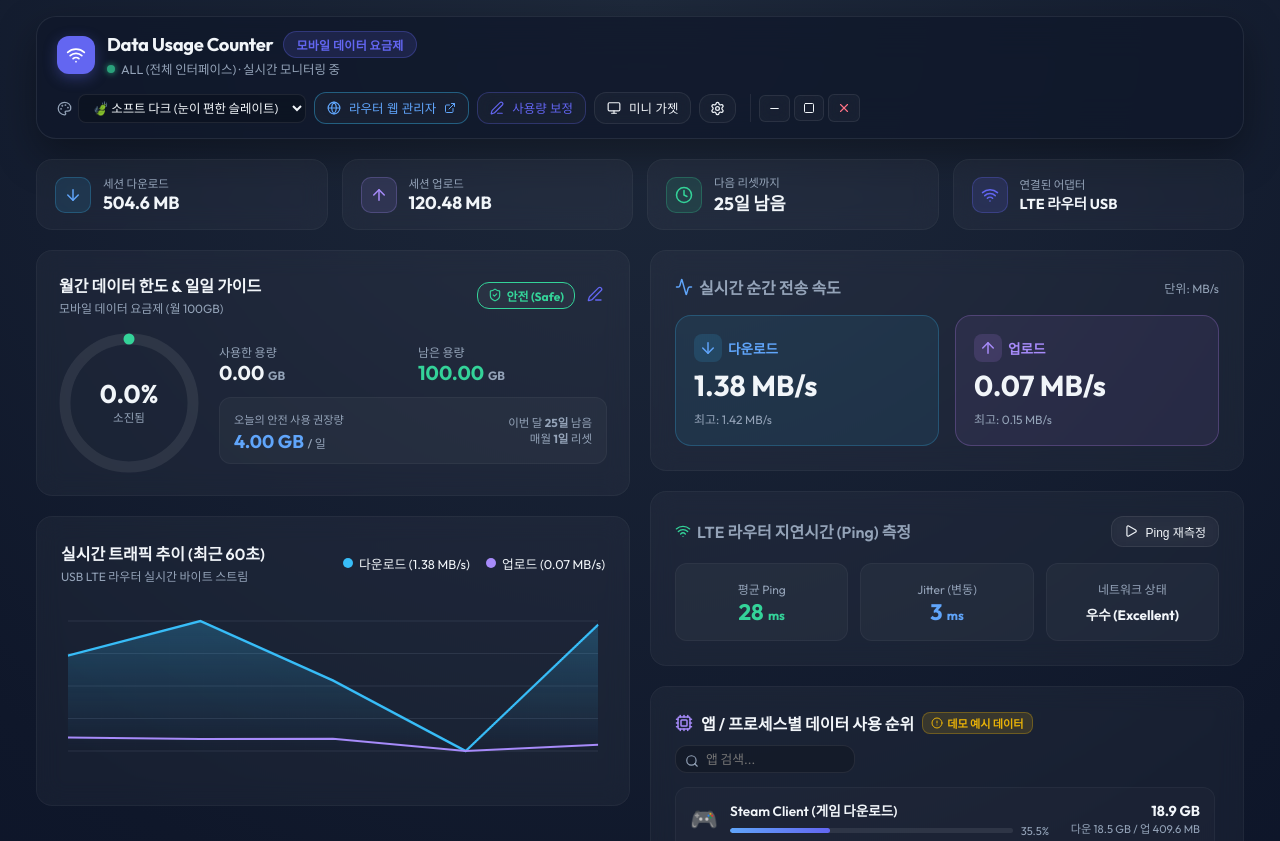
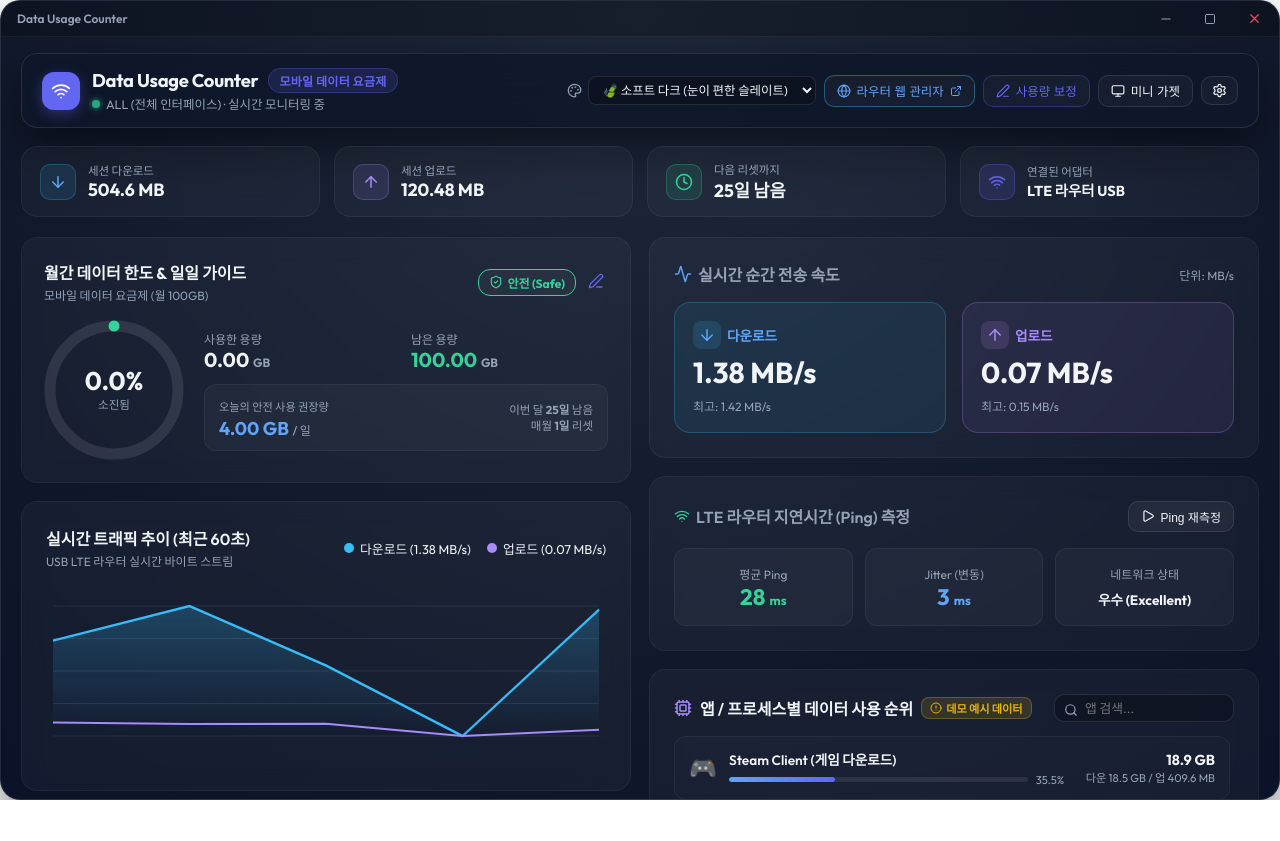
Before and after one commit to DonghyuckLeeKr/DataUsageCounter, a React (Vite) app: page / in a window 1280 px wide. Shown: the top 841 px of the page. After the commit the page ends 800 px from the top, so only its background shows below. Built offline with nearby package versions, Linux system fonts and the light colour scheme.

Commit message:
fix: Fixed top-right window titlebar controls, drag region isolation, and smooth rounded window frame

```diff
--- a/src/App.jsx
+++ b/src/App.jsx
@@ -1,4 +1,5 @@
 import React, { useState, useEffect } from 'react';
+import TitleBar from './components/TitleBar';
 import Header from './components/Header';
 import QuickStatsStrip from './components/QuickStatsStrip';
 import QuotaRingCard from './components/QuotaRingCard';
@@ -39,7 +40,7 @@ export default function App() {
         try {
           const { appWindow, LogicalSize } = await import('@tauri-apps/api/window');
           if (config.miniMode) {
-            await appWindow.setSize(new LogicalSize(350, 195));
+            await appWindow.setSize(new LogicalSize(340, 190));
             await appWindow.setAlwaysOnTop(true);
           } else {
             await appWindow.setSize(new LogicalSize(1120, 760));
@@ -93,7 +94,7 @@ export default function App() {
 
           // Check for threshold OS Push Notifications
           const totalGB = calculateTotalUsedGB(updated);
-          checkAndNotifyThresholds(totalGB, updated.monthlyLimitGB || 80, updated.carrierName);
+          checkAndNotifyThresholds(totalGB, updated.monthlyLimitGB || 100, updated.carrierName);
 
           return updated;
         });
@@ -128,13 +129,16 @@ export default function App() {
   // Render Always-on-top Mini Gadget View if miniMode is active
   if (config.miniMode) {
     return (
-      <div style={{ padding: '0', display: 'flex', justifyContent: 'center', alignItems: 'center', height: '100vh', background: 'transparent' }}>
+      <div className="app-window-container" style={{ borderRadius: '16px', border: '1px solid var(--glass-border)' }}>
+        <TitleBar title="Data Usage Counter - Mini" />
+        <div style={{ flex: 1, display: 'flex', justifyContent: 'center', alignItems: 'center', padding: '6px' }}>
           <MiniGadget
             config={config}
             telemetry={telemetry}
             onExpand={handleToggleMiniGadget}
             onOpenCalibration={() => setShowCalibration(true)}
           />
+        </div>
         {showCalibration && (
           <CalibrationModal
             config={config}
@@ -148,7 +152,13 @@ export default function App() {
 
   // Render Main Full Dashboard View
   return (
-    <div style={{ maxWidth: '1240px', margin: '0 auto', padding: '16px' }}>
+    <div className="app-window-container">
+
+      {/* Top Fixed TitleBar with Window Controls at Top Right */}
+      <TitleBar title="Data Usage Counter" />
+
+      {/* Scrollable Dashboard Body */}
+      <div style={{ flex: 1, overflowY: 'auto', padding: '16px 20px' }}>
 
         {/* Top Header */}
         <Header
@@ -169,13 +179,13 @@ export default function App() {
         {/* 2-Column Responsive Dashboard Layout */}
         <div style={{
           display: 'grid',
-        gridTemplateColumns: 'repeat(auto-fit, minmax(480px, 1fr))',
-        gap: '20px',
+          gridTemplateColumns: 'repeat(auto-fit, minmax(460px, 1fr))',
+          gap: '18px',
           alignItems: 'start'
         }}>
 
           {/* Left Column: Data Quota & Rolling Traffic Graph */}
-        <div style={{ display: 'flex', flexDirection: 'column', gap: '20px' }}>
+          <div style={{ display: 'flex', flexDirection: 'column', gap: '18px' }}>
             <QuotaRingCard
               config={config}
               onOpenCalibration={() => setShowCalibration(true)}
@@ -187,7 +197,7 @@ export default function App() {
           </div>
 
           {/* Right Column: Speed Meters, Latency Ping, App Usage */}
-        <div style={{ display: 'flex', flexDirection: 'column', gap: '20px' }}>
+          <div style={{ display: 'flex', flexDirection: 'column', gap: '18px' }}>
             <LiveSpeedCard
               telemetry={telemetry}
               unitMode={config.unitMode}
@@ -202,6 +212,8 @@ export default function App() {
 
         {/* Bottom Monetization Sponsor / Ad Banner */}
         <AdBanner config={config} />
+
+      </div>
 
       {/* Modals */}
       {showCalibration && (
--- a/src/components/Header.jsx
+++ b/src/components/Header.jsx
@@ -1,6 +1,5 @@
-import React, { useState, useEffect } from 'react';
-import { Wifi, Edit3, Settings, Monitor, Palette, Minus, Square, X, ExternalLink, Globe } from 'lucide-react';
-import { isTauriAvailable } from '../services/networkTelemetry';
+import React from 'react';
+import { Wifi, Edit3, Settings, Monitor, Palette, Globe, ExternalLink } from 'lucide-react';
 import { openRouterAdminPage } from '../services/routerDetectionService';
 
 export default function Header({
@@ -11,52 +10,13 @@ export default function Header({
   onSelectTheme,
   telemetry
 }) {
-  const [isTauri, setIsTauri] = useState(false);
-
-  useEffect(() => {
-    setIsTauri(isTauriAvailable());
-  }, []);
-
-  const handleMinimizeWindow = async () => {
-    if (isTauri) {
-      try {
-        const { appWindow } = await import('@tauri-apps/api/window');
-        await appWindow.minimize();
-      } catch (e) {
-        console.warn(e);
-      }
-    }
-  };
-
-  const handleMaximizeWindow = async () => {
-    if (isTauri) {
-      try {
-        const { appWindow } = await import('@tauri-apps/api/window');
-        await appWindow.toggleMaximize();
-      } catch (e) {
-        console.warn(e);
-      }
-    }
-  };
-
-  const handleCloseWindow = async () => {
-    if (isTauri) {
-      try {
-        const { appWindow } = await import('@tauri-apps/api/window');
-        await appWindow.hide();
-      } catch (e) {
-        console.warn(e);
-      }
-    }
-  };
-
   return (
     <header
       className="glass-panel"
       data-tauri-drag-region
       style={{
         padding: '14px 20px',
-        marginBottom: '20px',
+        marginBottom: '18px',
         cursor: 'grab',
         display: 'flex',
         flexDirection: 'column',
@@ -95,7 +55,7 @@ export default function Header({
           </div>
         </div>
 
-        {/* Right Action Controls & Custom Window Control Buttons */}
+        {/* Right Action Controls */}
         <div style={{ display: 'flex', alignItems: 'center', gap: '8px', flexWrap: 'wrap' }}>
 
           {/* Theme Selector Dropdown */}
@@ -165,34 +125,6 @@ export default function Header({
             <Settings size={15} />
           </button>
 
-          {/* Custom OS Window Control Buttons */}
-          <div style={{ display: 'flex', alignItems: 'center', gap: '4px', marginLeft: '6px', paddingLeft: '8px', borderLeft: '1px solid var(--glass-border)' }}>
-            <button
-              onClick={handleMinimizeWindow}
-              className="glass-btn"
-              style={{ padding: '6px 8px', borderRadius: '6px' }}
-              title="트레이로 최소화"
-            >
-              <Minus size={13} />
-            </button>
-            <button
-              onClick={handleMaximizeWindow}
-              className="glass-btn"
-              style={{ padding: '6px 8px', borderRadius: '6px' }}
-              title="창 최대화 / 복원"
-            >
-              <Square size={12} />
-            </button>
-            <button
-              onClick={handleCloseWindow}
-              className="glass-btn"
-              style={{ padding: '6px 8px', borderRadius: '6px', color: 'var(--accent-rose)' }}
-              title="트레이로 숨기기 (백그라운드 모니터링 지속)"
-            >
-              <X size={14} />
-            </button>
-          </div>
-
         </div>
 
       </div>
--- /dev/null
+++ b/src/components/TitleBar.jsx
@@ -0,0 +1,146 @@
+import React from 'react';
+import { Minus, Square, X } from 'lucide-react';
+import { isTauriAvailable } from '../services/networkTelemetry';
+
+export default function TitleBar({ title = "Data Usage Counter" }) {
+  const handleMinimize = async (e) => {
+    e.stopPropagation();
+    if (isTauriAvailable()) {
+      try {
+        const { appWindow } = await import('@tauri-apps/api/window');
+        await appWindow.minimize();
+      } catch (err) {
+        console.error('Minimize failed', err);
+      }
+    }
+  };
+
+  const handleMaximize = async (e) => {
+    e.stopPropagation();
+    if (isTauriAvailable()) {
+      try {
+        const { appWindow } = await import('@tauri-apps/api/window');
+        await appWindow.toggleMaximize();
+      } catch (err) {
+        console.error('Maximize failed', err);
+      }
+    }
+  };
+
+  const handleClose = async (e) => {
+    e.stopPropagation();
+    if (isTauriAvailable()) {
+      try {
+        const { appWindow } = await import('@tauri-apps/api/window');
+        await appWindow.hide(); // Hide to system tray
+      } catch (err) {
+        console.error('Close to tray failed', err);
+      }
+    }
+  };
+
+  return (
+    <div
+      data-tauri-drag-region
+      style={{
+        width: '100%',
+        height: '36px',
+        background: 'rgba(0, 0, 0, 0.25)',
+        borderBottom: '1px solid var(--glass-border-light)',
+        display: 'flex',
+        alignItems: 'center',
+        justifyContent: 'space-between',
+        paddingLeft: '16px',
+        paddingRight: '4px',
+        userSelect: 'none',
+        cursor: 'grab',
+        zIndex: 9999
+      }}
+    >
+      {/* Title Label (Draggable) */}
+      <span data-tauri-drag-region style={{ fontSize: '0.75rem', fontWeight: '600', color: 'var(--text-muted)' }}>
+        {title}
+      </span>
+
+      {/* Top Right Window Control Buttons (Non-draggable so clicks fire onClick!) */}
+      <div
+        data-tauri-drag-region="false"
+        style={{
+          display: 'flex',
+          alignItems: 'center',
+          gap: '2px',
+          height: '100%'
+        }}
+      >
+        {/* Minimize Button */}
+        <button
+          onClick={handleMinimize}
+          type="button"
+          style={{
+            width: '42px',
+            height: '28px',
+            background: 'transparent',
+            border: 'none',
+            color: 'var(--text-muted)',
+            cursor: 'pointer',
+            borderRadius: '6px',
+            display: 'flex',
+            alignItems: 'center',
+            justifyContent: 'center',
+            transition: 'background 0.2s'
+          }}
+          className="titlebar-btn"
+          title="트레이로 최소화"
+        >
+          <Minus size={14} />
+        </button>
+
+        {/* Maximize Button */}
+        <button
+          onClick={handleMaximize}
+          type="button"
+          style={{
+            width: '42px',
+            height: '28px',
+            background: 'transparent',
+            border: 'none',
+            color: 'var(--text-muted)',
+            cursor: 'pointer',
+            borderRadius: '6px',
+            display: 'flex',
+            alignItems: 'center',
+            justifyContent: 'center',
+            transition: 'background 0.2s'
+          }}
+          className="titlebar-btn"
+          title="창 최대화 / 복원"
+        >
+          <Square size={12} />
+        </button>
+
+        {/* Close Button */}
+        <button
+          onClick={handleClose}
+          type="button"
+          style={{
+            width: '42px',
+            height: '28px',
+            background: 'transparent',
+            border: 'none',
+            color: '#f43f5e',
+            cursor: 'pointer',
+            borderRadius: '6px',
+            display: 'flex',
+            alignItems: 'center',
+            justifyContent: 'center',
+            transition: 'background 0.2s'
+          }}
+          className="titlebar-btn-close"
+          title="트레이로 숨기기"
+        >
+          <X size={15} />
+        </button>
+      </div>
+    </div>
+  );
+}
--- a/src/index.css
+++ b/src/index.css
@@ -3,13 +3,13 @@
 :root {
   /* Default: Soft Dark Slate (Muted & Easy on the eyes) */
   --bg-gradient: radial-gradient(circle at 50% 0%, #1e293b 0%, #0f172a 70%, #0b1329 100%);
-  --glass-bg: rgba(15, 23, 42, 0.75);
-  --glass-bg-hover: rgba(30, 41, 59, 0.85);
+  --glass-bg: rgba(15, 23, 42, 0.85);
+  --glass-bg-hover: rgba(30, 41, 59, 0.9);
   --glass-card: rgba(255, 255, 255, 0.035);
   --glass-card-hover: rgba(255, 255, 255, 0.06);
-  --glass-border: rgba(255, 255, 255, 0.08);
-  --glass-border-light: rgba(255, 255, 255, 0.04);
-  --input-bg: rgba(0, 0, 0, 0.2);
+  --glass-border: rgba(255, 255, 255, 0.1);
+  --glass-border-light: rgba(255, 255, 255, 0.05);
+  --input-bg: rgba(0, 0, 0, 0.25);
   --text-main: #f1f5f9;
   --text-muted: #94a3b8;
   --accent-blue: #60a5fa;
@@ -20,21 +20,21 @@
   --brand-color: #6366f1; /* Soft Indigo */
   --brand-badge-bg: rgba(99, 102, 241, 0.15);
   --brand-badge-border: rgba(99, 102, 241, 0.3);
-  --glass-blur: blur(20px);
-  --shadow-glass: 0 16px 40px rgba(0, 0, 0, 0.35);
+  --glass-blur: blur(24px);
+  --shadow-glass: 0 20px 50px rgba(0, 0, 0, 0.5);
   --font-family: 'Outfit', 'Plus Jakarta Sans', -apple-system, BlinkMacSystemFont, sans-serif;
 }
 
 /* Midnight Matte Black Theme */
 [data-theme="midnight-black"] {
   --bg-gradient: #121318;
-  --glass-bg: rgba(24, 25, 32, 0.85);
-  --glass-bg-hover: rgba(34, 36, 46, 0.9);
+  --glass-bg: rgba(24, 25, 32, 0.9);
+  --glass-bg-hover: rgba(34, 36, 46, 0.95);
   --glass-card: rgba(255, 255, 255, 0.025);
   --glass-card-hover: rgba(255, 255, 255, 0.05);
-  --glass-border: rgba(255, 255, 255, 0.07);
-  --glass-border-light: rgba(255, 255, 255, 0.03);
-  --input-bg: rgba(0, 0, 0, 0.3);
+  --glass-border: rgba(255, 255, 255, 0.08);
+  --glass-border-light: rgba(255, 255, 255, 0.04);
+  --input-bg: rgba(0, 0, 0, 0.35);
   --text-main: #e2e8f0;
   --text-muted: #808ea3;
   --accent-blue: #818cf8;
@@ -42,19 +42,19 @@
   --brand-color: #818cf8;
   --brand-badge-bg: rgba(129, 140, 248, 0.15);
   --brand-badge-border: rgba(129, 140, 248, 0.3);
-  --shadow-glass: 0 16px 40px rgba(0, 0, 0, 0.5);
+  --shadow-glass: 0 20px 50px rgba(0, 0, 0, 0.6);
 }
 
 /* Nordic Cream Light Theme (High Contrast Dark Text for White BG) */
 [data-theme="nordic-light"] {
   --bg-gradient: linear-gradient(135deg, #f8fafc 0%, #e2e8f0 100%);
-  --glass-bg: rgba(255, 255, 255, 0.88);
+  --glass-bg: rgba(255, 255, 255, 0.92);
   --glass-bg-hover: rgba(255, 255, 255, 0.98);
-  --glass-card: rgba(255, 255, 255, 0.8);
+  --glass-card: rgba(255, 255, 255, 0.85);
   --glass-card-hover: #ffffff;
   --glass-border: rgba(15, 23, 42, 0.12);
   --glass-border-light: rgba(15, 23, 42, 0.08);
-  --input-bg: rgba(241, 245, 249, 0.9);
+  --input-bg: rgba(241, 245, 249, 0.95);
   --text-main: #0f172a;
   --text-muted: #475569;
   --accent-blue: #2563eb;
@@ -65,17 +65,17 @@
   --brand-color: #4f46e5;
   --brand-badge-bg: rgba(79, 70, 229, 0.1);
   --brand-badge-border: rgba(79, 70, 229, 0.25);
-  --shadow-glass: 0 10px 30px rgba(15, 23, 42, 0.08);
+  --shadow-glass: 0 10px 30px rgba(15, 23, 42, 0.1);
 }
 
 /* Neon Cyber Dark Theme (Legacy) */
 [data-theme="neon-cyber"] {
   --bg-gradient: radial-gradient(circle at 50% 0%, #1e1b4b 0%, #0f172a 60%, #090d16 100%);
-  --glass-bg: rgba(15, 23, 42, 0.75);
-  --glass-bg-hover: rgba(30, 41, 59, 0.85);
+  --glass-bg: rgba(15, 23, 42, 0.85);
+  --glass-bg-hover: rgba(30, 41, 59, 0.9);
   --glass-card: rgba(255, 255, 255, 0.05);
   --glass-card-hover: rgba(255, 255, 255, 0.08);
-  --glass-border: rgba(255, 255, 255, 0.12);
+  --glass-border: rgba(255, 255, 255, 0.14);
   --glass-border-light: rgba(255, 255, 255, 0.06);
   --input-bg: rgba(0, 0, 0, 0.3);
   --text-main: #f8fafc;
@@ -98,14 +98,40 @@
   user-select: none;
 }
 
+html, body {
+  background: transparent !important; /* Allow transparent glass window edges */
+  height: 100%;
+  overflow: hidden;
+}
+
 body {
   font-family: var(--font-family);
+  color: var(--text-main);
+  -webkit-font-smoothing: antialiased;
+}
+
+/* Outer Window Wrapper for Smooth Rounded Glass Corners */
+.app-window-container {
+  width: 100vw;
+  height: 100vh;
   background: var(--bg-gradient);
-  color: var(--text-main);
-  min-height: 100vh;
-  overflow-x: hidden;
-  -webkit-font-smoothing: antialiased;
-  transition: background 0.3s ease, color 0.3s ease;
+  border-radius: 20px;
+  border: 1px solid var(--glass-border);
+  box-shadow: var(--shadow-glass);
+  overflow: hidden;
+  display: flex;
+  flex-direction: column;
+}
+
+/* TitleBar Buttons */
+.titlebar-btn:hover {
+  background: rgba(255, 255, 255, 0.12) !important;
+  color: var(--text-main) !important;
+}
+
+.titlebar-btn-close:hover {
+  background: #f43f5e !important;
+  color: #ffffff !important;
 }
 
 /* Glassmorphism utility classes */
@@ -115,9 +141,8 @@ body {
   -webkit-backdrop-filter: var(--glass-blur);
   border: 1px solid var(--glass-border);
   box-shadow: var(--shadow-glass);
-  border-radius: 20px;
+  border-radius: 16px;
   color: var(--text-main);
-  transition: all 0.3s cubic-bezier(0.4, 0, 0.2, 1);
 }
 
 .glass-card {
@@ -139,14 +164,14 @@ body {
   background: var(--glass-card);
   border: 1px solid var(--glass-border);
   color: var(--text-main);
-  padding: 10px 16px;
-  border-radius: 12px;
+  padding: 8px 14px;
+  border-radius: 10px;
   font-weight: 500;
-  font-size: 0.88rem;
+  font-size: 0.85rem;
   cursor: pointer;
   display: inline-flex;
   align-items: center;
-  gap: 8px;
+  gap: 6px;
   transition: all 0.2s ease;
   backdrop-filter: blur(10px);
 }
@@ -172,11 +197,11 @@ body {
   background: var(--input-bg);
   border: 1px solid var(--glass-border);
   color: var(--text-main);
-  padding: 12px 16px;
-  border-radius: 12px;
+  padding: 10px 14px;
+  border-radius: 10px;
   outline: none;
   font-family: inherit;
-  font-size: 0.95rem;
+  font-size: 0.92rem;
   width: 100%;
   transition: border-color 0.2s;
 }
@@ -221,7 +246,7 @@ body {
   background: var(--brand-badge-bg);
   border: 1px solid var(--brand-badge-border);
   color: var(--brand-color);
-  padding: 4px 12px;
+  padding: 3px 10px;
   border-radius: 20px;
   font-size: 0.75rem;
   font-weight: 700;
```
Lines whose indentation alone changed are shown as unchanged.
